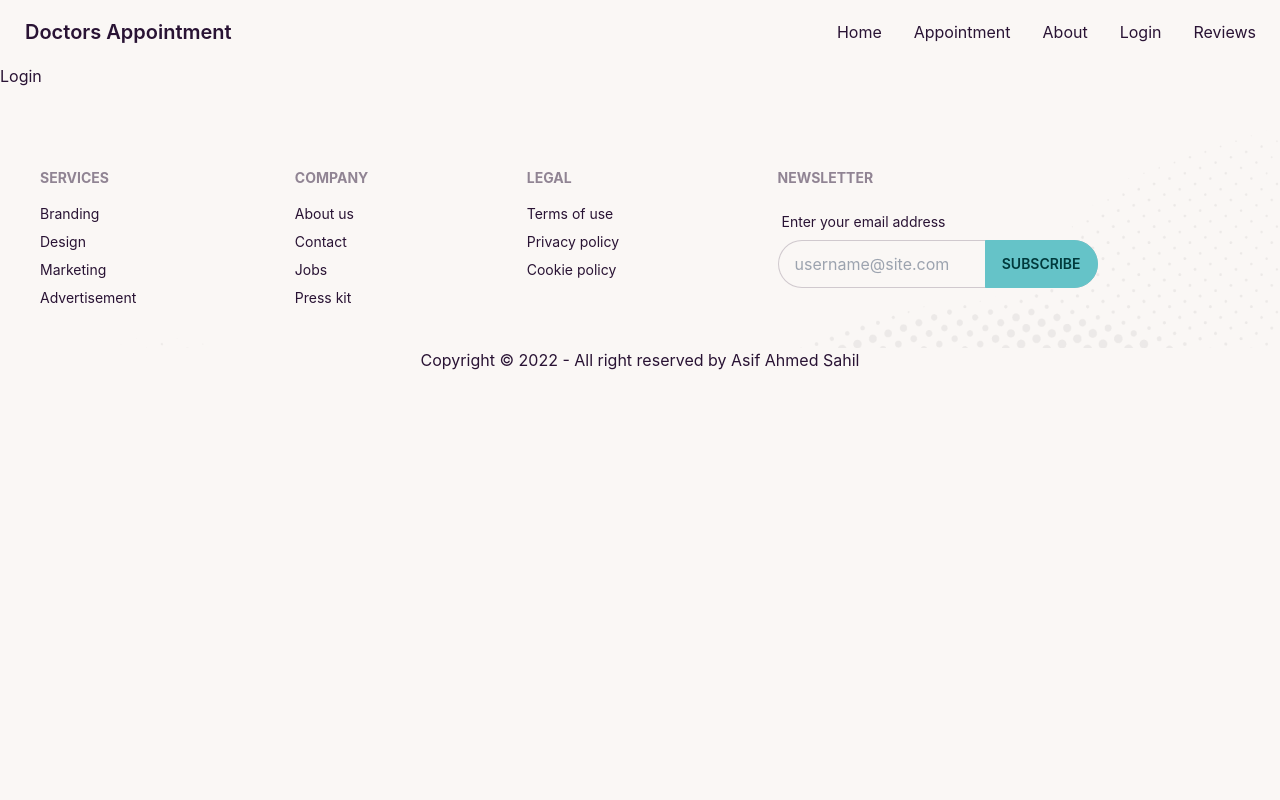
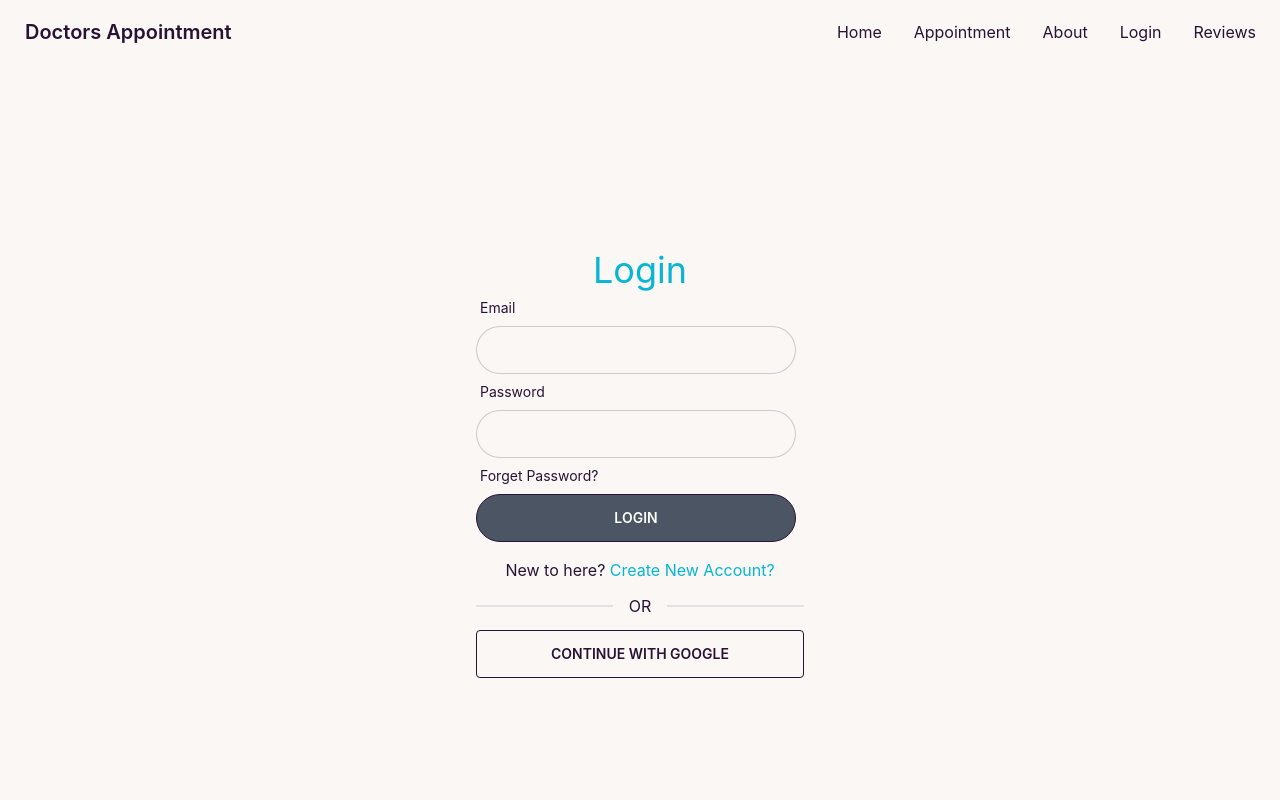
Before and after one commit to AsifAhmedSahil/doctors-appointment-full-stack-client, a React (Create React App) app: page /login in a window 1280 px wide. Shown: the top 800 px of the page. Built offline with nearby package versions, Linux system fonts and the light colour scheme.

Commit message:
firebase setup

```diff
--- a/package.json
+++ b/package.json
@@ -8,9 +8,11 @@
     "@testing-library/user-event": "^13.5.0",
     "daisyui": "^2.40.1",
     "date-fns": "^2.29.3",
+    "firebase": "^9.14.0",
     "react": "^18.2.0",
     "react-day-picker": "^8.3.6",
     "react-dom": "^18.2.0",
+    "react-hook-form": "^7.39.4",
     "react-router-dom": "^6.4.3",
     "react-scripts": "5.0.1",
     "web-vitals": "^2.1.4"
--- a/src/Login/Login.js
+++ b/src/Login/Login.js
@@ -1,9 +1,53 @@
-import React from 'react'
+import React from "react";
+import { useForm } from "react-hook-form";
+import { Link } from "react-router-dom";
 
 const Login = () => {
+
+  const { register, handleSubmit } = useForm();
+  const handleLogin = data =>{
+    console.log(data);
+  }
   return (
-    <div>Login</div>
-  )
-}
+    <div className="h-[800px] flex justify-center items-center">
+      <div className="w-96 p-7">
+        <h2 className="text-4xl text-center text-cyan-500">Login</h2>
+        <form onSubmit={handleSubmit(handleLogin)}>
+          <div className="form-control w-full max-w-xs">
+            <label className="label">
+              <span className="label-text">Email</span>
+            </label>
+            <input
+              type="text"
+              {...register("email")}
+              className="input input-bordered w-full max-w-xs"
+            />
+          </div>
+          <div className="form-control w-full max-w-xs">
+            <label className="label">
+              <span className="label-text">Password</span>
+            </label>
+            <input
+              type="password"
+              {...register("password")}
+              className="input input-bordered w-full max-w-xs"
+            />
+            <label className="label">
+              <span className="label-text">Forget Password?</span>
+            </label>
+            <input type="submit" className="btn bg-gray-600 w-full text-white" value="Login" />
+          </div>
+          {/* <p>{data}</p> */}
 
-export default Login
+        </form>
+        <div className="text-center mt-4">
+        <p>New to here? <Link to="/signup" className="text-cyan-500">Create New Account?</Link></p>
+        </div>
+        <div className="divider">OR</div>
+        <button className="btn btn-outline w-full rounded">CONTINUE WITH GOOGLE</button>
+      </div>
+    </div>
+  );
+};
+
+export default Login;
--- a/src/Pages/Appointment/BookingModal/BookingModal.js
+++ b/src/Pages/Appointment/BookingModal/BookingModal.js
@@ -46,9 +46,7 @@ const BookingModal = ({ treatment, selectedDate,setTreatment }) => {
               className="input input-bordered w-full"
             />
             <select name="slot" className="select select-bordered w-full ">
-              <option disabled selected>
-                Who shot first?
-              </option>
+
                 {
                     slots.map((slot,i) => <option value={slot} key={i} >
                         {slot}
--- /dev/null
+++ b/src/firebase/firebase.config.js
@@ -0,0 +1,19 @@
+// Import the functions you need from the SDKs you need
+import { initializeApp } from "firebase/app";
+// TODO: Add SDKs for Firebase products that you want to use
+// https://firebase.google.com/docs/web/setup#available-libraries
+
+// Your web app's Firebase configuration
+const firebaseConfig = {
+  apiKey: process.env.REACT_APP_apiKey,
+  authDomain: process.env.REACT_APP_authDomain,
+  projectId: process.env.REACT_APP_projectId,
+  storageBucket: process.env.REACT_APP_storageBucket,
+  messagingSenderId: process.env.REACT_APP_messagingSenderId,
+  appId: process.env.REACT_APP_appId
+};
+
+// Initialize Firebase
+const app = initializeApp(firebaseConfig);
+
+export default app;
```
Also changed, not shown: 2 other files (tests, documents, lock files or other folders).
